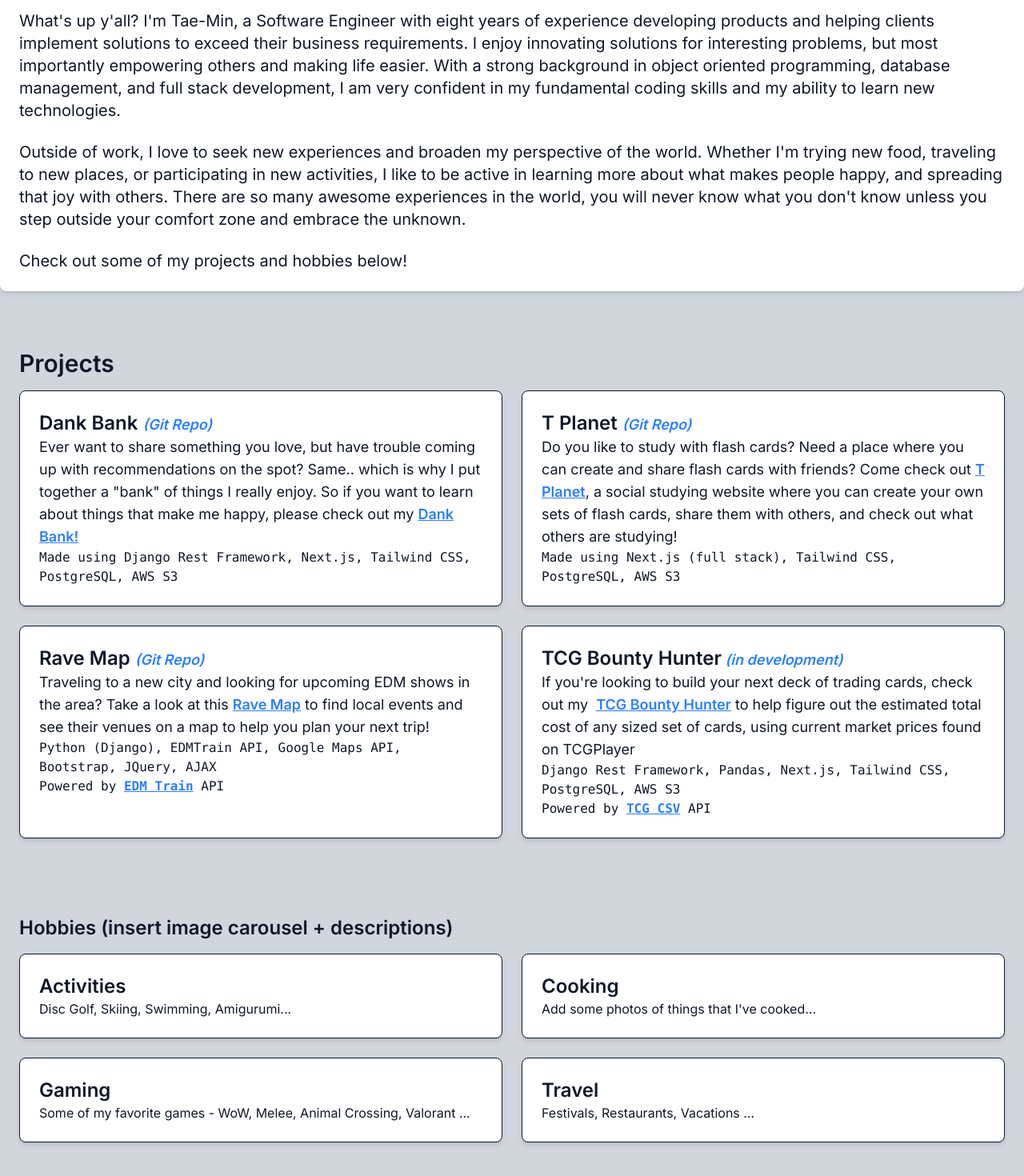
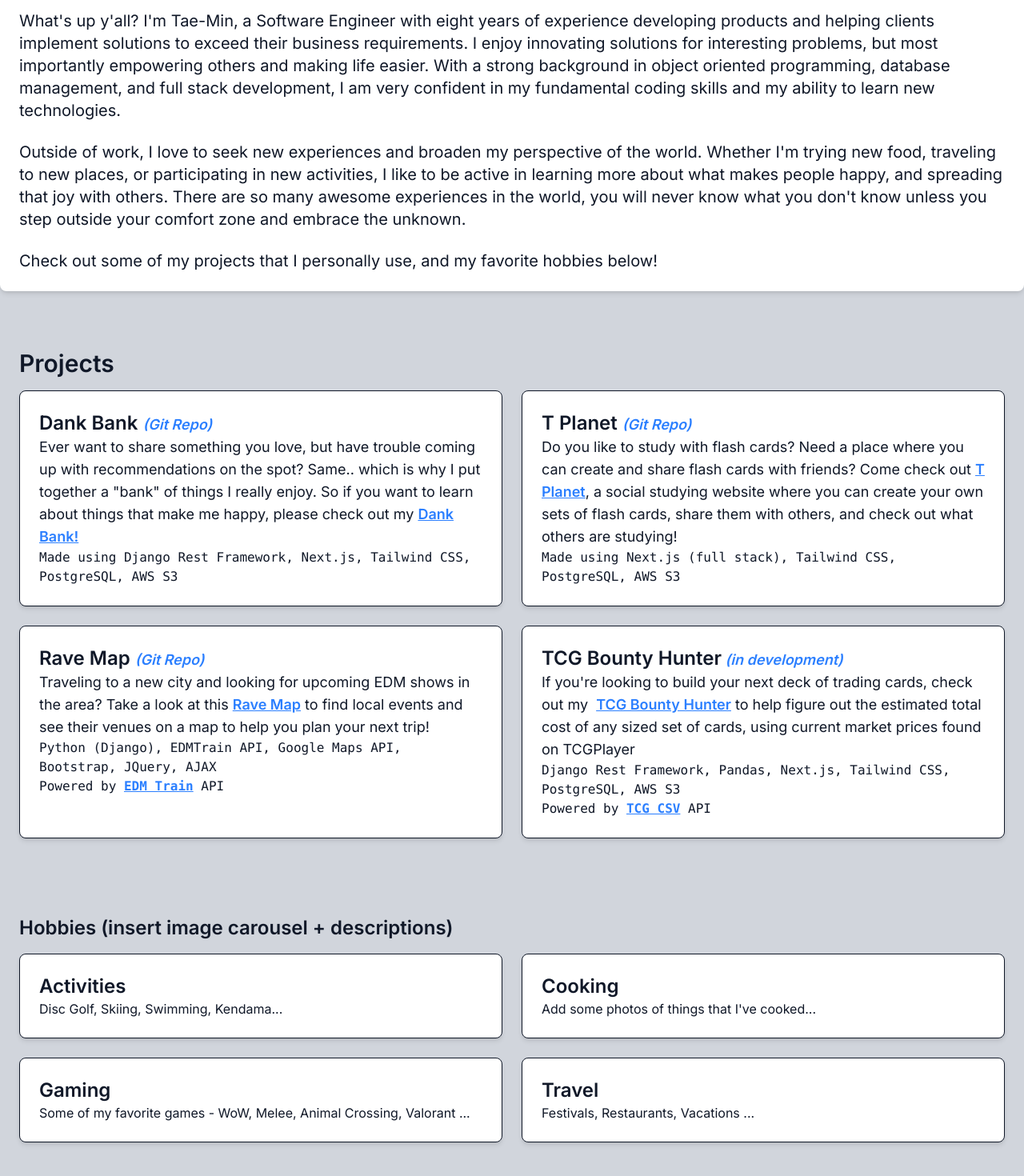
Before and after one commit to tmkim/mintaetou_bio, a Next.js app in the folder portfolio/mintaetou/: page / in a window 1280 px wide. Shown: the part 492-1962 px from the top of the page at 80% size. Built offline with nearby package versions, Linux system fonts and the light colour scheme; a web font is replaced by a local one.

Commit message:
update home page

```diff
--- a/portfolio/mintaetou/src/app/page.tsx
+++ b/portfolio/mintaetou/src/app/page.tsx
@@ -61,7 +61,7 @@ export default function Page() {
           </p>
           <br/>
           <p className="text-xl">
-            Check out some of my projects and hobbies below!
+            Check out some of my projects that I personally use, and my favorite hobbies below!
           </p>
       </section>
 
@@ -165,7 +165,7 @@ export default function Page() {
                   Activities
                 </h1>
                 <p>
-                  Disc Golf, Skiing, Swimming, Amigurumi...
+                  Disc Golf, Skiing, Swimming, Kendama...
                 </p>
               </div>
               <div className="p-6 bg-white shadow-md border rounded-lg">
```
